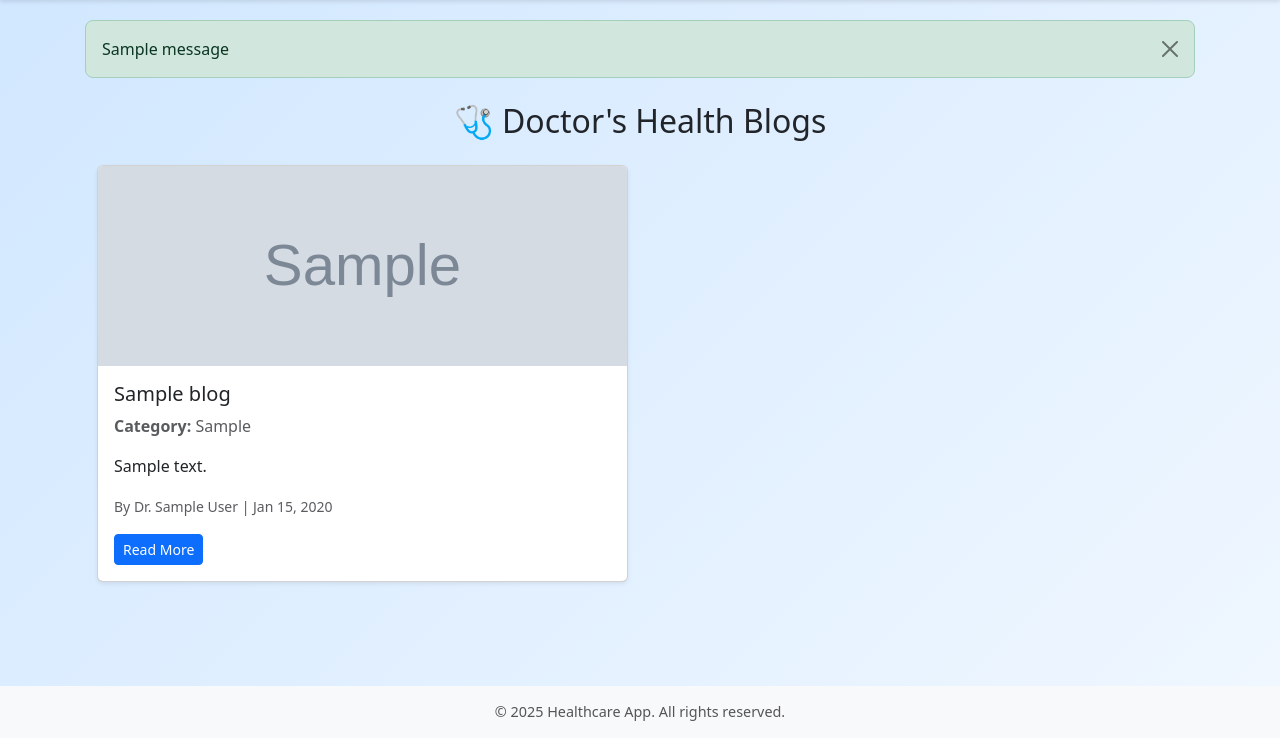
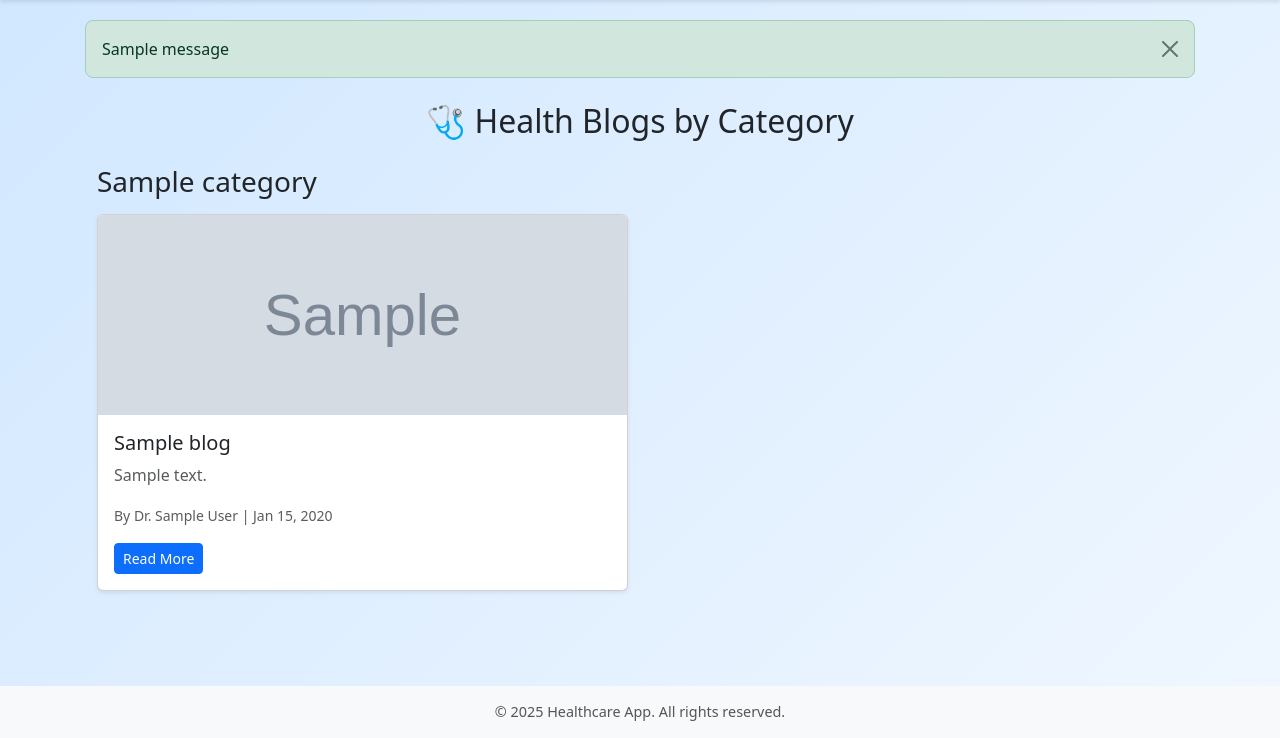
Before and after one commit to khatri-raj/healthcare-app, a Django app: template accounts/templates/patient_blog_list.html in a window 1280 px wide. Shown: the part 62-800 px from the top of the page. Run offline with Django 3.2, Linux system fonts and the light colour scheme; the template is opened without the code that fills it: most values are stand-ins (such as "Sample title", 1, 10 or a date in 2020); grey boxes marked "Sample" are stand-in pictures; one stand-in notice (Sample message) is shown.

Commit message:
Add new feature or update code

```diff
--- a/accounts/models.py
+++ b/accounts/models.py
@@ -28,7 +28,6 @@ class BlogPost(models.Model):
         ('covid19', 'Covid19'),
         ('immunization', 'Immunization'),
     ]
-
     author = models.ForeignKey(settings.AUTH_USER_MODEL, on_delete=models.CASCADE)
     title = models.CharField(max_length=200)
     image = models.ImageField(upload_to='blog_images/', blank=True, null=True)
--- a/accounts/templates/patient_blog_list.html
+++ b/accounts/templates/patient_blog_list.html
@@ -4,20 +4,21 @@
 
 {% block content %}
 <div class="container mt-4">
-    <h2 class="text-center mb-4">🩺 Doctor's Health Blogs</h2>
+    <h2 class="text-center mb-4">🩺 Health Blogs by Category</h2>
 
-    {% if blogs %}
-        <div class="row">
+    {% if blogs_by_category %}
+        {% for category, blogs in blogs_by_category.items %}
+            <h3 class="mb-3">{{ category }}</h3>
+            <div class="row mb-4">
                 {% for blog in blogs %}
-                <div class="col-md-6 mb-4">
+                    <div class="col-md-6 mb-3">
                         <div class="card h-100 shadow-sm">
                             {% if blog.image %}
                                 <img src="{{ blog.image.url }}" class="card-img-top" alt="Blog Image" style="height: 200px; object-fit: cover;">
                             {% endif %}
                             <div class="card-body">
                                 <h5 class="card-title">{{ blog.title }}</h5>
-                            <p class="card-text text-muted"><strong>Category:</strong> {{ blog.get_category_display }}</p>
-                            <p class="card-text">{{ blog.summary|truncatechars:100 }}</p>
+                                <p class="card-text text-muted">{{ blog.summary|truncatewords:15 }}</p>
                                 <p class="card-text">
                                     <small class="text-muted">By Dr. {{ blog.author.first_name }} {{ blog.author.last_name }} | {{ blog.created_at|date:"M d, Y" }}</small>
                                 </p>
@@ -27,6 +28,7 @@
                     </div>
                 {% endfor %}
             </div>
+        {% endfor %}
     {% else %}
         <p class="text-center text-muted">No blogs available right now.</p>
     {% endif %}
```
Also changed, not shown: accounts/views.py (+10 -2 lines), accounts/templates/base.html (line endings or trailing spaces), media/blog_images/Covid-19_OUUhc0W.webp (added), 1 other file. Lines whose indentation alone changed are shown as unchanged.
